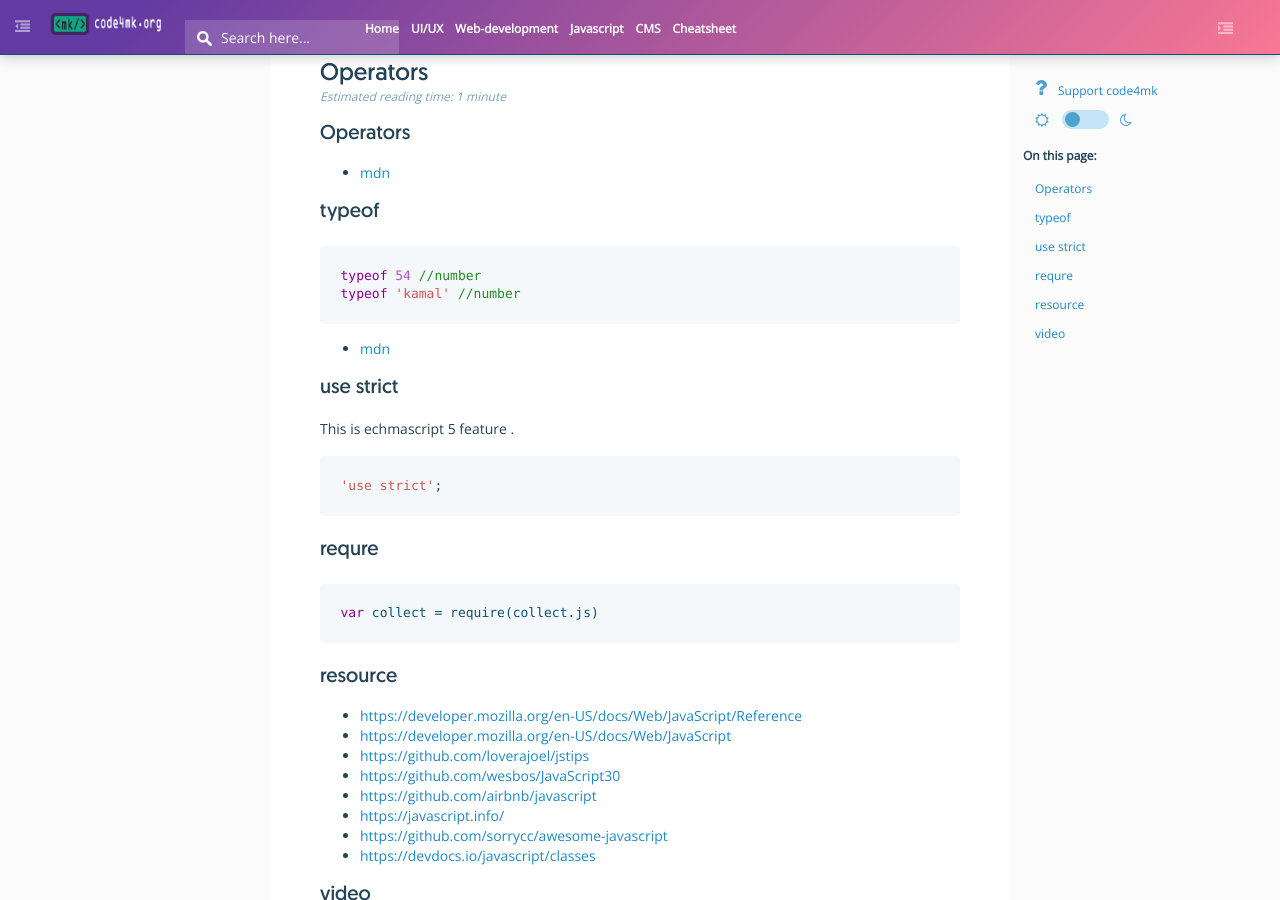
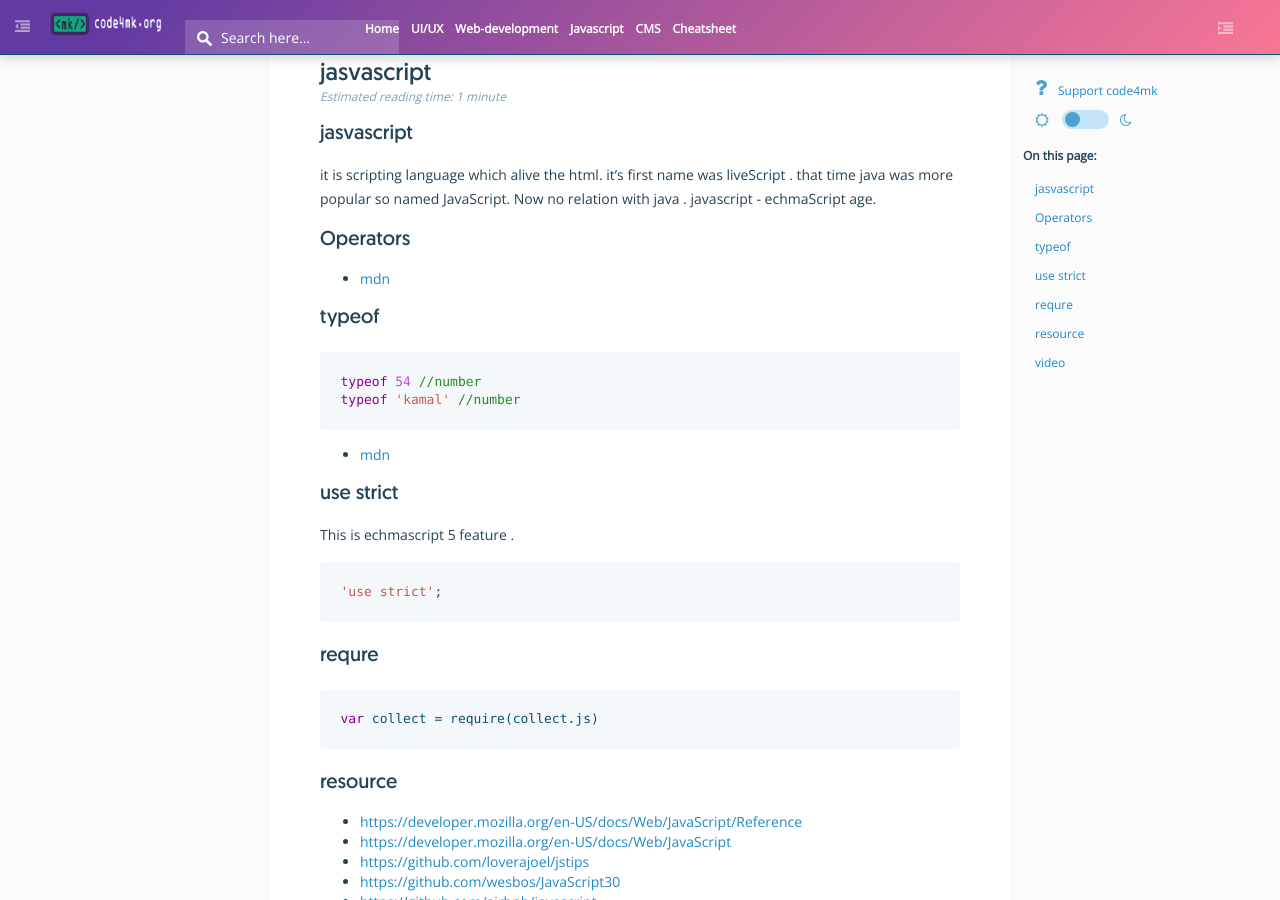
Before and after one commit to code4mk/code4mk.github.io, a Jekyll site: the page built from javascript-developer/js/index.md, in a window 1280 px wide and 900 px high. Built offline with Jekyll 4.4.1, drawn with Linux system fonts in a browser that asks for light colours; our own code applies the rules of GitHub Pages for plain Markdown files; comment, search, counter and statistics services are not loaded.

```diff
--- a/javascript-developer/js/index.md
+++ b/javascript-developer/js/index.md
@@ -1,3 +1,7 @@
+
+## jasvascript
+
+it is scripting language which alive  the html. it's first name was liveScript . that time java was more popular so named JavaScript. Now no relation with java . javascript - echmaScript age.
 
 
 ## Operators
```
Also changed, not shown: javascript-developer/js/dom/resource.md (+1 -0 lines), javascript-developer/js/dom/style.md (added, +10 -0 lines), javascript-developer/js/location/location.md (renamed from javascript-developer/js/location.md, +6 -1 lines).
